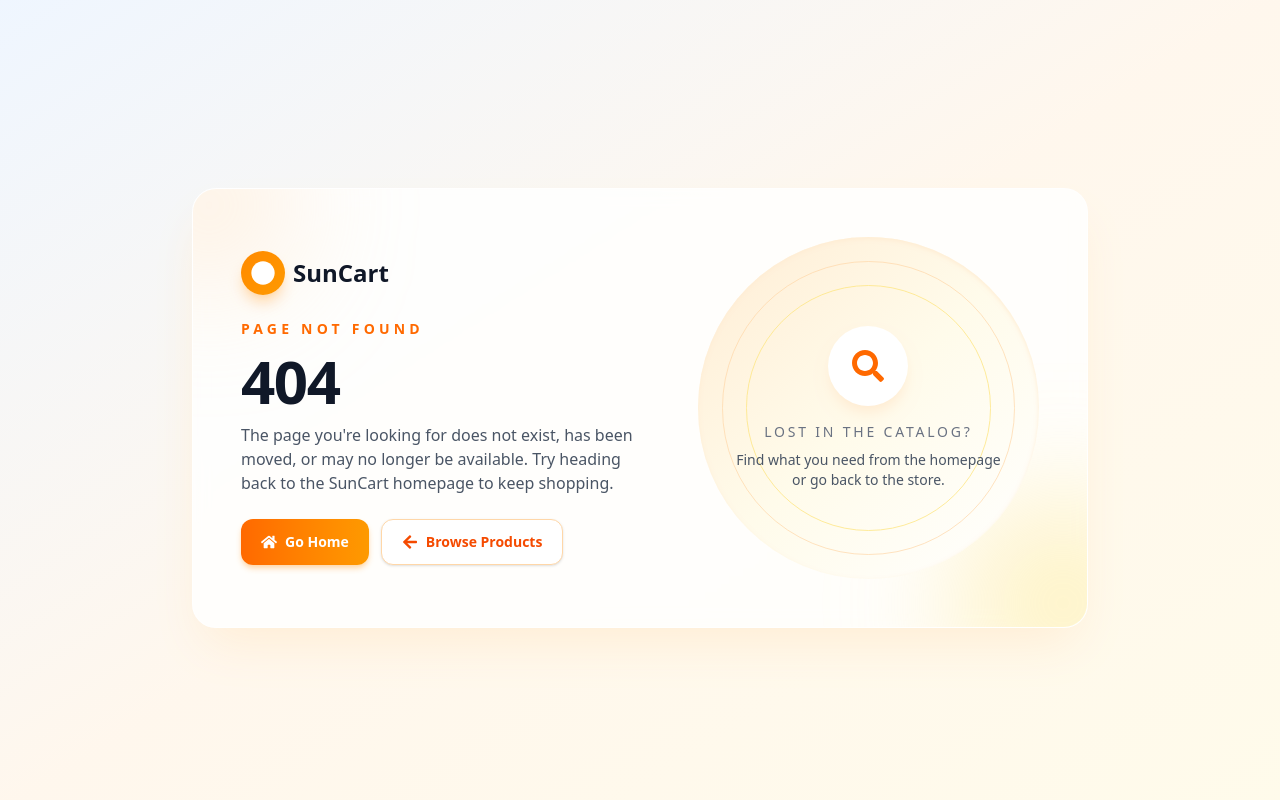
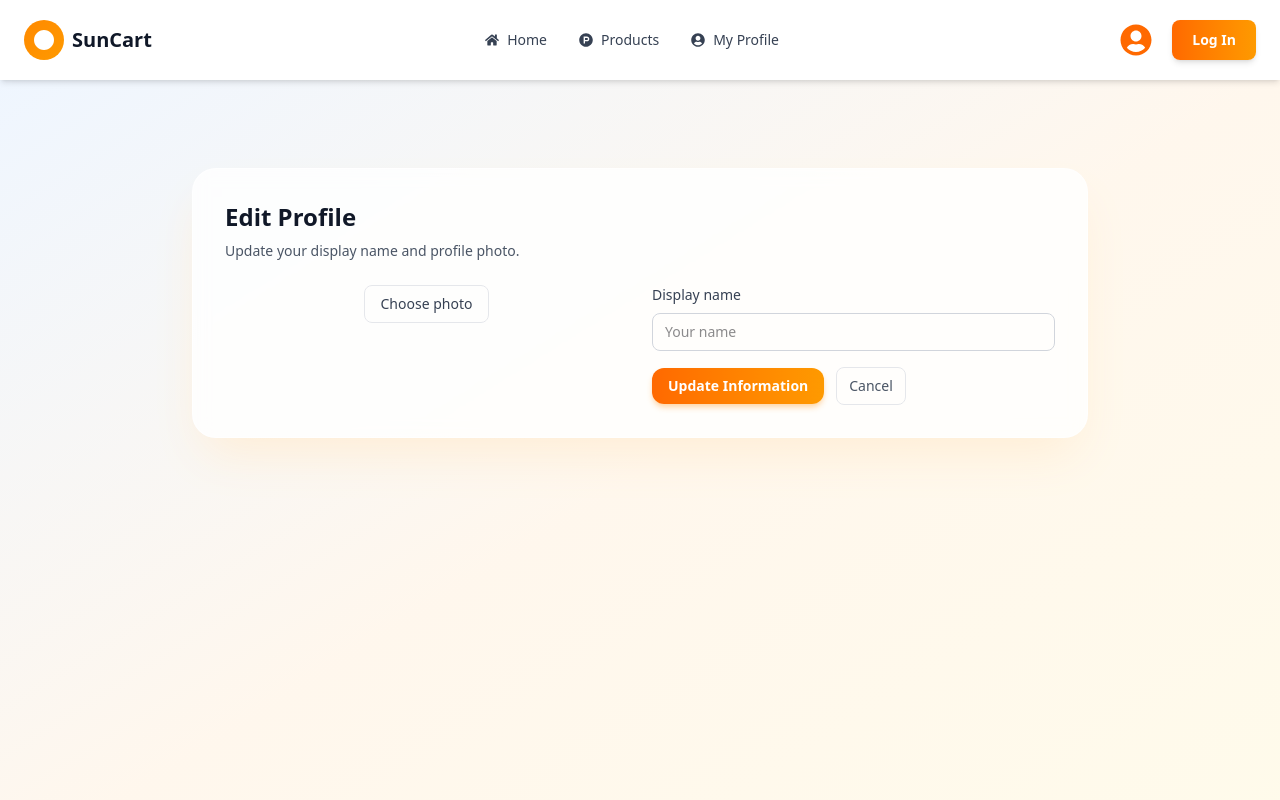
Before and after one commit to Ashraful-IR/SunCart-Summer-Essentials-Store, a Next.js app: page /MyProfile/Edit in a window 1280 px wide. Before the commit this address had no page. Shown: the top 800 px of the page. Built offline with nearby package versions, Linux system fonts and the light colour scheme.

Commit message:
Edit Profile Page design Done

```diff
--- a/src/app/(auth)/EditProfile/page.jsx
+++ b/src/app/(auth)/EditProfile/page.jsx
@@ -1,12 +1,16 @@
-import React from 'react';
+"use client";
 
-const ProfileEditPage = () => {
-    return (
-        <div>
-            <h1>Edit Profile Page</h1>
-            <p>This is where you can edit your profile information.</p>
-        </div>
-    );
+import { useEffect } from "react";
+import { useRouter } from "next/navigation";
+
+const EditProfileRedirect = () => {
+  const router = useRouter();
+
+  useEffect(() => {
+    router.push("/MyProfile/Edit");
+  }, [router]);
+
+  return null;
 };
 
-export default ProfileEditPage;
+export default EditProfileRedirect;
--- /dev/null
+++ b/src/app/(main)/MyProfile/Edit/page.jsx
@@ -0,0 +1,67 @@
+
+import Image from "next/image";
+
+const ProfileEditPage = () => {
+    return (
+        <main className="min-h-screen bg-linear-to-br from-blue-50 via-orange-50 to-amber-50 px-4 py-8 sm:px-6 sm:py-12">
+            <div className="mt-10 mx-auto w-full max-w-4xl">
+                <section className="overflow-hidden rounded-3xl border border-white/60 bg-white/80 p-6 shadow-2xl shadow-orange-100 backdrop-blur sm:p-8">
+                    <h2 className="text-2xl font-bold text-gray-900">Edit Profile</h2>
+                    <p className="mt-2 text-sm text-gray-600">Update your display name and profile photo.</p>
+
+                    <form  className="mt-6 grid gap-6 sm:grid-cols-2">
+                        <div className="sm:col-span-1 flex flex-col items-center gap-4">
+                            {/* <div className="relative h-36 w-36 overflow-hidden rounded-full border-4 border-amber-300 bg-white">
+                                {preview ? (
+                                    // <Image src={} alt="preview" fill className="object-cover" />
+                                ) : (
+                                    <div className="flex h-full w-full items-center justify-center text-gray-400">No photo</div>
+                                )}
+                            </div> */}
+
+                            <label className="w-full text-center">
+                                <input
+                                    type="file"
+                                    accept="image/*"
+
+                                    className="hidden"
+                                    id="profile-photo"
+                                />
+                                <button
+                                    type="button"
+
+                                    className="inline-flex items-center justify-center gap-2 rounded-lg border border-gray-200 px-4 py-2 text-sm font-medium text-gray-700 hover:bg-gray-50"
+                                >
+                                    Choose photo
+                                </button>
+                            </label>
+                        </div>
+
+                        <div className="sm:col-span-1 flex flex-col justify-between">
+                            <div>
+                                <label className="block text-sm font-medium text-gray-700">Display name</label>
+                                <input
+
+
+                                    placeholder="Your name"
+                                    className="mt-2 w-full rounded-lg border border-gray-300 px-3 py-2 text-sm focus:outline-none focus:ring-2 focus:ring-orange-500"
+                                />
+                            </div>
+
+                            <div className="mt-4 flex items-center justify-start gap-3">
+                                <button className="inline-flex items-center justify-center gap-2 rounded-xl bg-linear-to-r from-orange-500 to-amber-500 px-4 py-2 text-sm font-semibold text-white shadow-md shadow-orange-200 transition hover:from-orange-600 hover:to-amber-600">
+                                    Update Information
+                                </button>
+                                <button type="button" className="rounded-lg px-3 py-2 text-sm text-gray-600 hover:bg-gray-50 border border-gray-200">
+                                    Cancel
+                                </button>
+                            </div>
+                        </div>
+                    </form>
+                </section>
+            </div>
+        </main>
+    );
+};
+
+export default ProfileEditPage;
--- a/src/app/(main)/Product/page.jsx
+++ b/src/app/(main)/Product/page.jsx
@@ -1,6 +1,7 @@
 import React from "react";
 
 const Prodpage = () => {
+
   return (
     <div>
       <h1 className="text-4xl font-bold">Products Page</h1>
```
